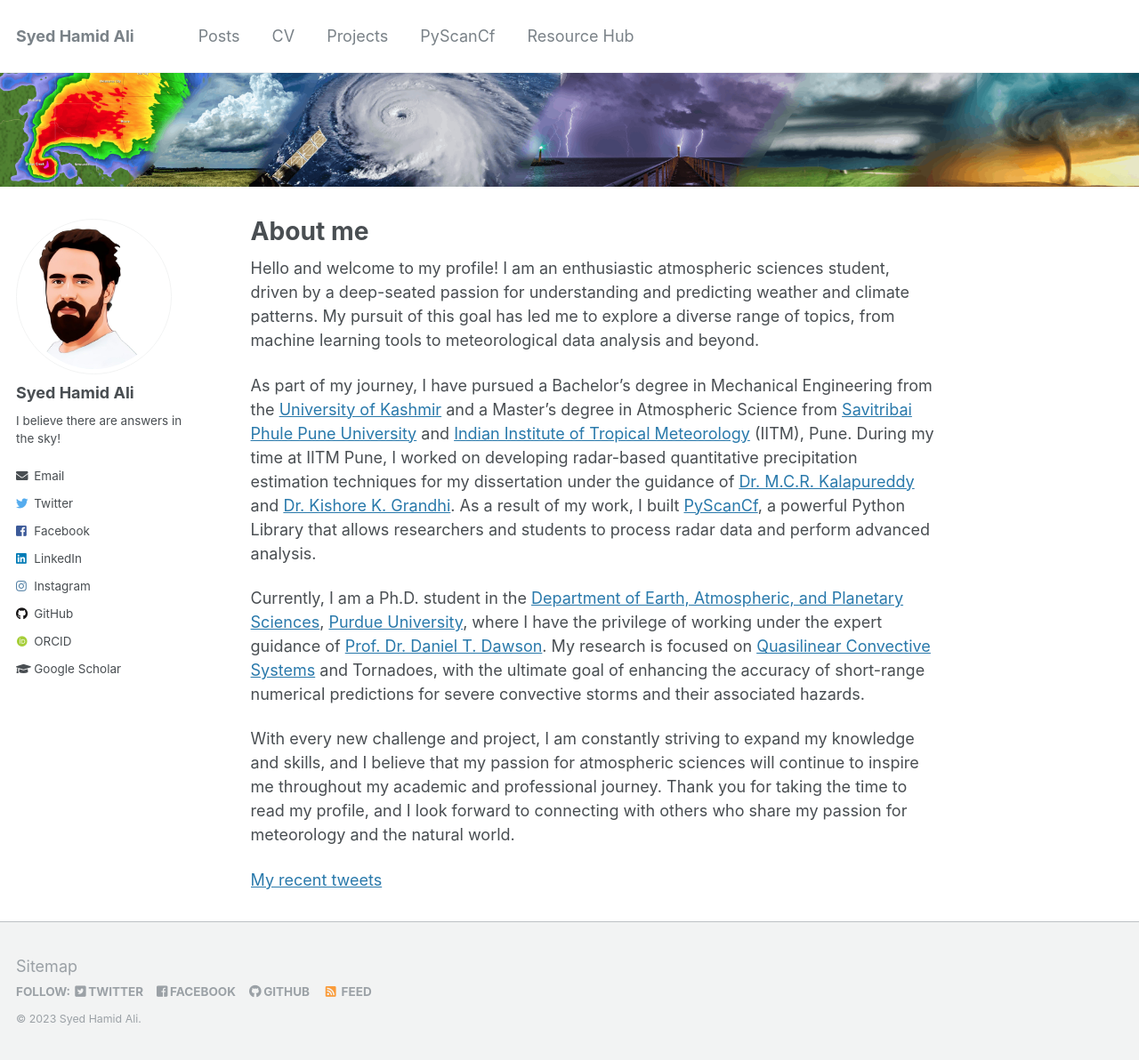
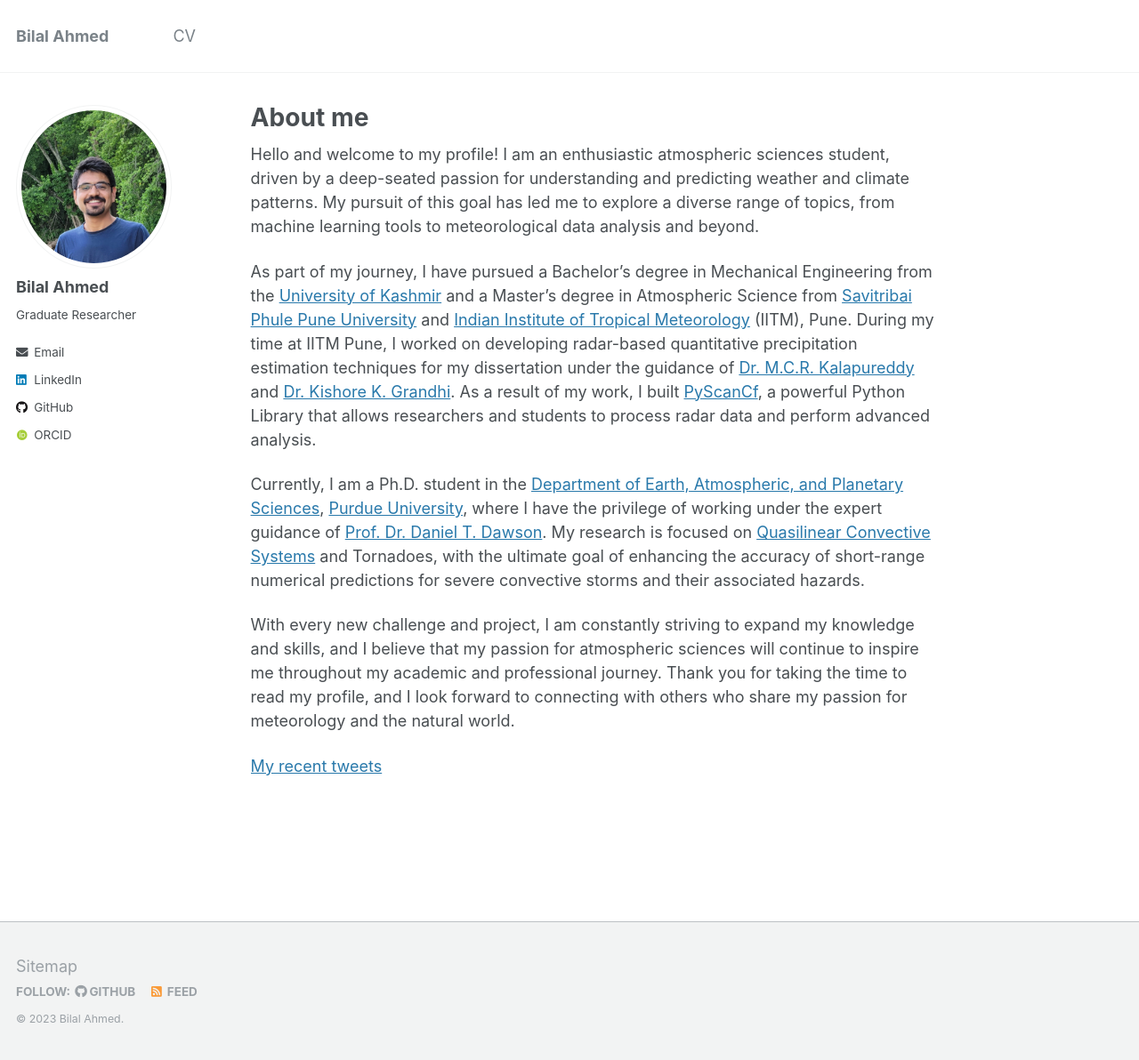
Before and after one commit to bilalhsp/bilalhsp.github.io, a Jekyll site: the page built from _pages/about.md, in a window 1280 px wide and 1192 px high. Shown: the whole window at 89% size. Built offline with Jekyll 4.4.1, drawn with Linux system fonts in a browser that asks for light colours; some web fonts are replaced; comment, search, counter and statistics services are not loaded.

Commit message:
initializing template

```diff
--- a/_config.yml
+++ b/_config.yml
@@ -7,13 +7,13 @@
 
 # Site Settings
 locale                   : "en-US"
-title                    : "Syed Hamid Ali"
+title                    : "Bilal Ahmed"
 title_separator          : "-"
-name                     : &name "Syed Hamid Ali"
-description              : &description "M. Tech Atmospheric Science"
-url                      : https://syedha.com # the base hostname & protocol for your site e.g. "https://mmistakes.github.io"
+name                     : &name "Bilal Ahmed"
+description              : &description "Graduate Researcher at Purdue University"
+url                      : https://bilalhsp.github.io # the base hostname & protocol for your site e.g. "https://mmistakes.github.io"
 baseurl                  : "" # the subpath of your site, e.g. "/blog"
-repository               : "syedhamidali/syedhamidali.github.io"
+repository               : "bilalhsp/bilalhsp.github.io"
 teaser                   : # filename of teaser fallback teaser image placed in /images/, .e.g. "500x300.png"
 breadcrumbs              : false # true, false (default)
 words_per_minute         : 160
@@ -57,12 +57,12 @@ yandex_site_verification :
 
 # Social Sharing
 twitter:
-  username               : hamidrixvi
+  username               :
 facebook:
-  username               : hamidrixvi
+  username               :
   app_id                 :
   publisher              :
-og_image                 : profile.png # Open Graph/Twitter default site image
+og_image                 : profile.jpg # Open Graph/Twitter default site image
 # For specifying social profiles
 # - https://developers.google.com/structured-data/customize/social-profiles
 social:
@@ -77,42 +77,42 @@ analytics:
   google:
     tracking_id          :
   goatcounter:
-    code		 : syedhamidali
+    code		 :
 
 
 # Site Author
 author:
-  name             : "Syed Hamid Ali"
-  avatar           : "profile.png"
-  bio              : "I believe there are answers in the sky!"
+  name             : "Bilal Ahmed"
+  avatar           : "profile.jpg"
+  bio              : "Graduate Researcher"
   location         :
   employer         :
   pubmed           :
-  orcid            : "https://orcid.org/0000-0002-7188-2544"
-  googlescholar    : "https://scholar.google.com/citations?user=f1DO2GEAAAAJ&hl"
-  email            : "mail@syedha.com"
+  orcid            : "https://orcid.org/0009-0004-3401-6913"
+  googlescholar    :
+  email            : "ahmedb@purdue.edu"
   researchgate     :  # example: "https://www.researchgate.net/profile/yourprofile"
   uri              :
   bitbucket        :
   codepen          :
   dribbble         :
   flickr           :
-  facebook         : "hamidrixvi"
+  facebook         :
   foursquare       :
-  github           : "syedhamidali"
+  github           : "bilalhsp"
   gitlab           :
   google_plus      :
   keybase          :
-  instagram        : "hamidrixvi"
+  instagram        :
   impactstory      : #"https://profiles.impactstory.org/u/xxxx-xxxx-xxxx-xxxx"
   lastfm           :
-  linkedin         : "hamidrixvi"
+  linkedin         : "bilalhsp"
   pinterest        :
   soundcloud       :
   stackoverflow    :
   steam            :
   tumblr           :
-  twitter          : "hamidrixvi"
+  twitter          :
   vine             :
   weibo            :
   xing             :
--- a/_pages/about.md
+++ b/_pages/about.md
@@ -4,7 +4,7 @@ title: "About me"
 excerpt: "About me"
 author_profile: true
 header:
-  image: Banner-Front2.png
+  # image: Banner-Front2.png
 redirect_from:
   - /about/
   - /about.html
```
Also changed, not shown: _data/navigation.yml (+8 -8 lines), images/profile.jpg (added), images/profile.png (deleted).
